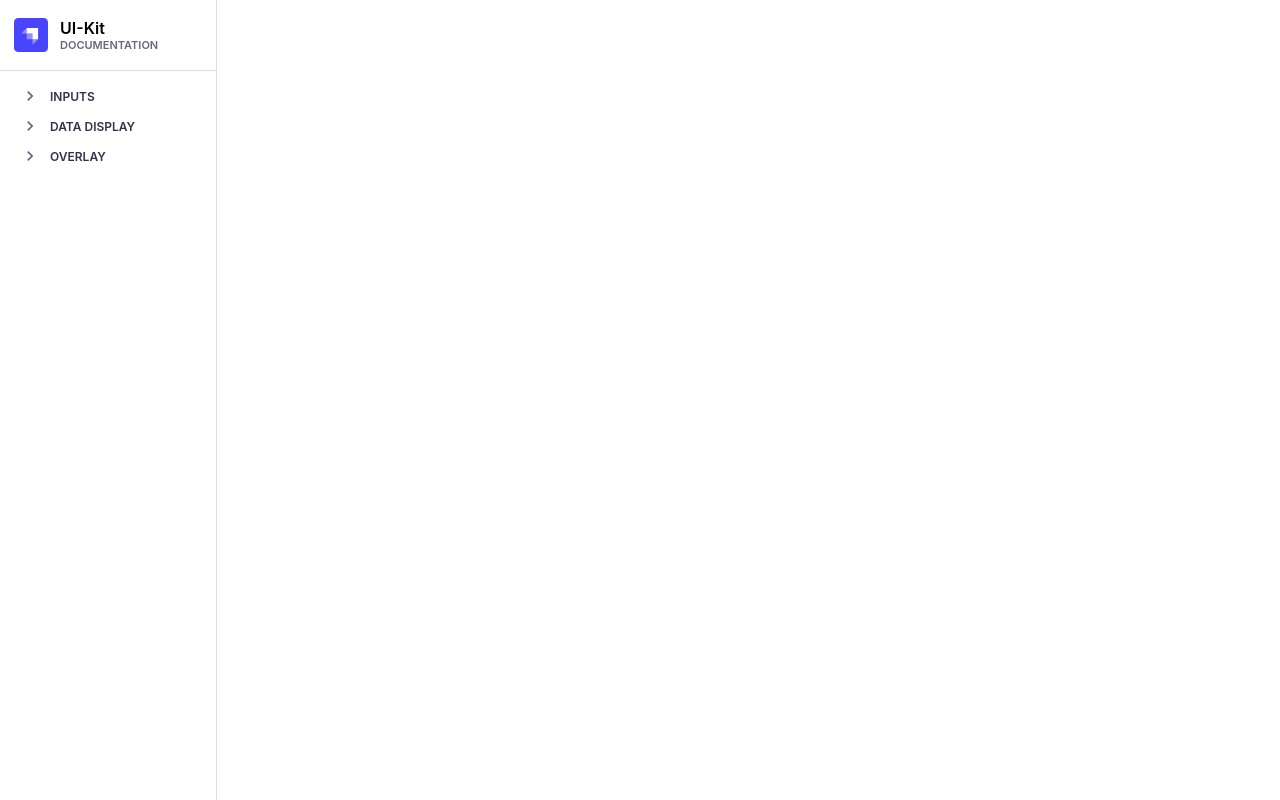
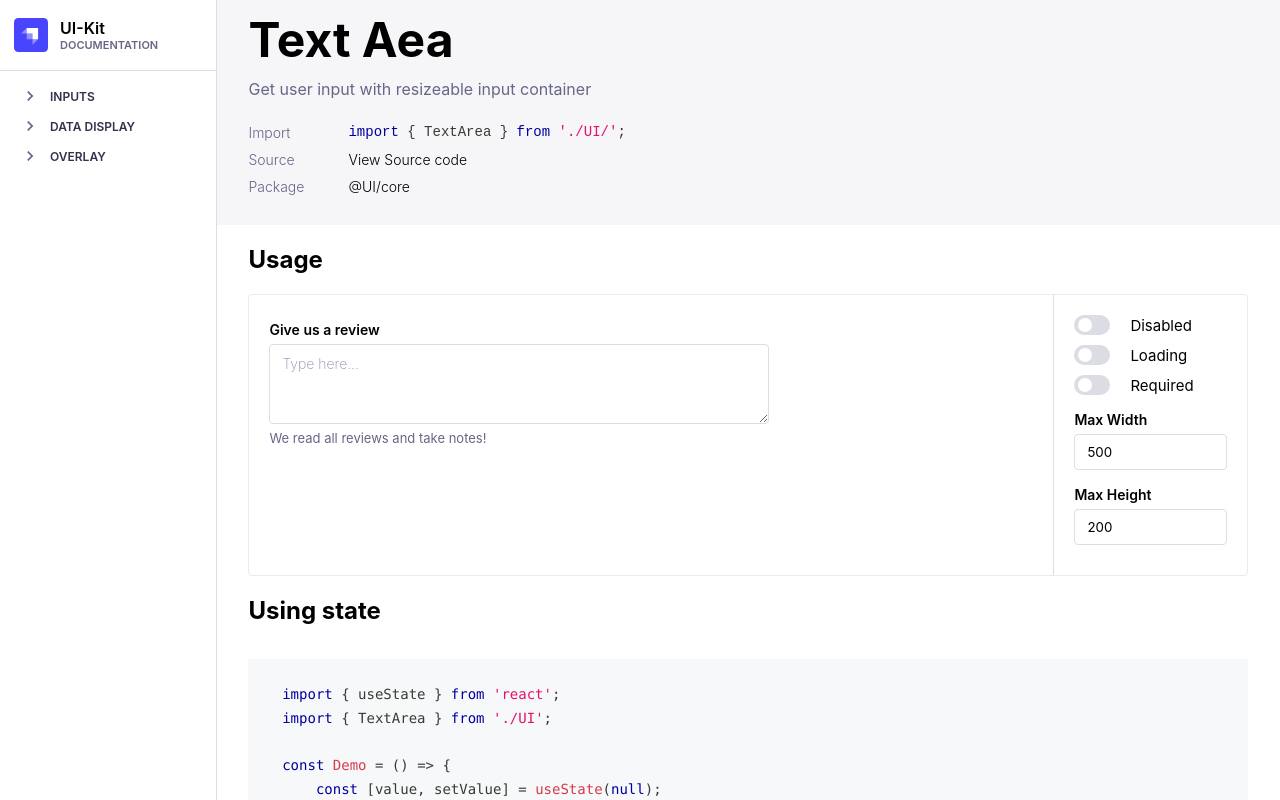
Before and after one commit to shtamtails/Strapi-React-UI-Kit, a React (Create React App) app: page /textarea in a window 1280 px wide. Built offline with nearby package versions, Linux system fonts and the light colour scheme.

Commit message:
textarea page

```diff
--- a/src/components/App.jsx
+++ b/src/components/App.jsx
@@ -15,6 +15,7 @@ import {
   SwitchPage,
   PasswordInputPage,
   TextInputPage,
+  TextAreaPage,
 } from "./Pages";
 import { Routes, Route } from "react-router-dom";
 import { useUniqueId } from "../Hooks";
@@ -87,6 +88,7 @@ const App = () => {
           <Route path="/switch" element={<SwitchPage />} />
           <Route path="/passwordinput" element={<PasswordInputPage />} />
           <Route path="/textinput" element={<TextInputPage />} />
+          <Route path="/textarea" element={<TextAreaPage />} />
         </Routes>
       </AppShell>
     </>
--- a/src/components/Pages/UI/Inputs/TextArea/TextAreaPage.jsx
+++ b/src/components/Pages/UI/Inputs/TextArea/TextAreaPage.jsx
@@ -1,7 +1,126 @@
-import React from "react";
+import React, { useRef, useState } from "react";
+import { useUniqueId } from "../../../../../Hooks";
+import { TextArea, Select, Switch, Button, TextInput } from "../../../../UI";
+import { About, Code, ComponentPreview, Subtitle, Main } from "../../../Template/";
+export const TextAreaPage = () => {
+  const [value, setValue] = useState(null);
+  const [disabled, setDisabled] = useState(false);
+  const [loading, setLoading] = useState(false);
+  const [required, setRequired] = useState(false);
+  const [height, setHeight] = useState(null);
+  const [maxWidth, setMaxWidth] = useState(500);
+  const [maxHeight, setMaxHeight] = useState(200);
+  const heightOptions = [
+    { id: useUniqueId, text: "Small", value: "sm" },
+    { id: useUniqueId, text: "Medium", value: "md" },
+    { id: useUniqueId, text: "Large", value: "lg" },
+  ];
 
-export const TextAreaPage = () => {
-  return <div>TextAreaPage</div>;
+  const passwordInputRef = useRef(null);
+  return (
+    <div className="documentation">
+      <About
+        name="Text Aea"
+        info="Get user input with resizeable input container"
+        importCode={`import { TextArea } from './UI/';`}
+        sourceLink=""
+        packageLink=""
+      />
+      <Main>
+        <Subtitle>Usage</Subtitle>
+        <ComponentPreview
+          component={
+            <TextArea
+              ref={passwordInputRef}
+              label="Give us a review"
+              description="We read all reviews and take notes!"
+              disabled={disabled}
+              loading={loading}
+              height={height}
+              required={required}
+              placeholder="Type here..."
+              maxWidth={`${maxWidth}px`}
+              maxHeight={`${maxHeight}px`}
+            />
+          }
+          settings={
+            <>
+              <div className="section">
+                <Switch value={disabled} setValue={setDisabled} />
+                <div className="text">Disabled</div>
+              </div>
+              <div className="section">
+                <Switch value={loading} setValue={setLoading} />
+                <div className="text">Loading</div>
+              </div>
+              <div className="section">
+                <Switch value={required} setValue={setRequired} />
+                <div className="text">Required</div>
+              </div>
+              <div className="section">
+                <TextInput value={maxWidth} setValue={setMaxWidth} label="Max Width" />
+              </div>
+              <div className="section">
+                <TextInput value={maxHeight} setValue={setMaxHeight} label="Max Height" />
+              </div>
+            </>
+          }
+        />
+        <Subtitle>Using state</Subtitle>
+        <Code>
+          {`
+    import { useState } from 'react';
+    import { TextArea } from './UI';
+
+    const Demo = () => {
+        const [value, setValue] = useState(null);
+        return (
+            <TextArea
+            value={value}
+            setValue={setValue}
+            label="Give us a review"
+            description="We read all reviews and take notes!"
+            disabled={disabled}
+            loading={loading}
+            height={height}
+            required={required}
+            placeholder="Type here..."
+            maxWidth="500px"
+            maxHeight="200px"
+          />
+        )
+    }
+`}
+        </Code>
+        <Subtitle>Using ref</Subtitle>
+        <Code>
+          {`
+    import { useRef } from 'react';
+    import { TextArea } from './UI';
+
+    const Demo = () => {
+    const textAreaRef = useRef(null);
+        return (
+            <PasswordInput
+              ref={textAreaRef}
+              label="Give us a review"
+              description="We read all reviews and take notes!"
+              disabled={disabled}
+              loading={loading}
+              height={height}
+              required={required}
+              placeholder="Type here..."
+              maxWidth="500px"
+              maxHeight="200px"
+            />
+          />
+        )
+    }
+`}
+        </Code>
+      </Main>
+    </div>
+  );
 };
 
 export default TextAreaPage;
--- a/src/components/UI/Inputs/General/_general.scss
+++ b/src/components/UI/Inputs/General/_general.scss
@@ -22,7 +22,7 @@ textarea[type="text"] {
     border: solid 1px $primary-600;
   }
   &:disabled {
-    background-color: $neutral-200 !important;
+    background-color: $neutral-150 !important;
     color: $neutral-600 !important;
     cursor: not-allowed;
     &::placeholder {
@@ -86,7 +86,7 @@ textarea[type="text"] {
     margin-right: -30px;
   }
   .disabled {
-    background-color: $neutral-200 !important;
+    background-color: $neutral-150 !important;
     color: $neutral-600 !important;
     cursor: not-allowed;
     &::placeholder {
--- a/src/components/UI/Inputs/TextArea/TextArea.jsx
+++ b/src/components/UI/Inputs/TextArea/TextArea.jsx
@@ -1,6 +1,8 @@
 import React from "react";
 import PropTypes from "prop-types";
 import { InputContainer, InputLabel, InputDescription, InputMain } from "../General";
+
+// ! Add max-width prop
 
 export const TextArea = React.forwardRef(({ ...props }, ref) => {
   if (props.loading) {
@@ -12,6 +14,7 @@ export const TextArea = React.forwardRef(({ ...props }, ref) => {
       <InputLabel label={props.label} required={props.required} />
       <InputMain loading={props.loading} icon={props.sideIcon}>
         <textarea
+          style={{ maxWidth: `${props.maxWidth}`, maxHeight: `${props.maxHeight}` }}
           className={props.sideIcon ? "with-icon" : "default"}
           required={props.required && true}
           disabled={props.disabled && true}
--- a/src/components/UI/Inputs/TextArea/_textArea.scss
+++ b/src/components/UI/Inputs/TextArea/_textArea.scss
@@ -1,3 +1,6 @@
 textarea[type="text"] {
+  padding: 10px;
   height: 80px;
+  min-height: 50px;
+  min-width: 300px;
 }
--- a/src/css/main.css
+++ b/src/css/main.css
@@ -736,7 +736,7 @@ textarea[type="text"]:focus {
 input[type="text"]:disabled,
 input[type="password"]:disabled,
 textarea[type="text"]:disabled {
-  background-color: #dcdce4 !important;
+  background-color: #eaeaef !important;
   color: #666687 !important;
   cursor: not-allowed;
 }
@@ -832,7 +832,7 @@ textarea[type="text"]:disabled::placeholder {
 }
 
 .input-container .disabled {
-  background-color: #dcdce4 !important;
+  background-color: #eaeaef !important;
   color: #666687 !important;
   cursor: not-allowed;
 }
@@ -1067,7 +1067,10 @@ textarea[type="text"]:disabled::placeholder {
 }
 
 textarea[type="text"] {
+  padding: 10px;
   height: 80px;
+  min-height: 50px;
+  min-width: 300px;
 }
 
 .divider {
```
